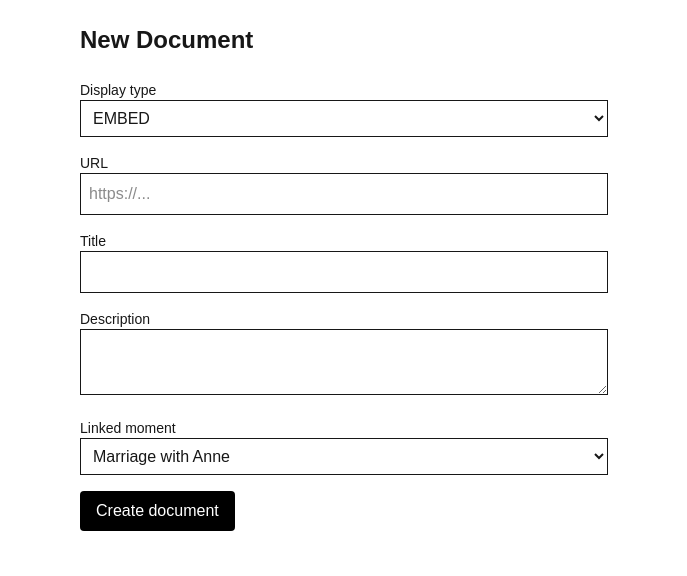
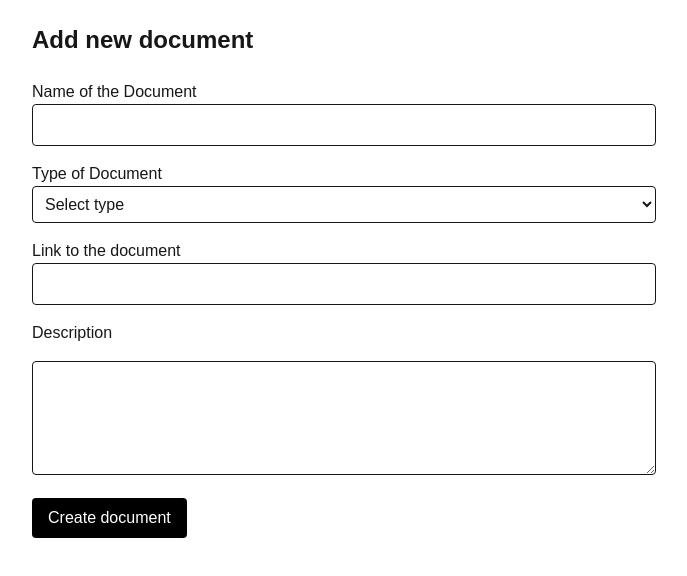
Before and after one commit to tsurubaso/sanbagierboTimeliner, a Next.js app: page /admin/documents/new in a window 1280 px wide. Shown: the top 576 px of the page, without its empty margins (296-983 px from the left). Built offline with nearby package versions, Linux system fonts and the light colour scheme.

Commit message:
Document est fini

```diff
--- a/app/admin/documents/[id]/page.jsx
+++ b/app/admin/documents/[id]/page.jsx
@@ -1,56 +1,155 @@
-export default function Page({ params }) {
-  const { id } = params;
+"use client";
+
+import { useEffect, useState } from "react";
+import { useRouter, useParams } from "next/navigation";
+
+export default function EditDocumentPage() {
+  const { id } = useParams();
+  const router = useRouter();
+
+  const [loading, setLoading] = useState(true);
+
+  const [title, setTitle] = useState("");
+  const [display, setDisplay] = useState("LINK");
+  const [url, setUrl] = useState("");
+  const [description, setDescription] = useState("");
+
+  useEffect(() => {
+    if (!id) return;
+
+    fetch(`/api/documents?id=${id}`)
+      .then((r) => r.json())
+      .then((d) => {
+        if (!d) return;
+
+        setTitle(d.title ?? "");
+        setDisplay(d.display ?? "LINK");
+        setUrl(d.url ?? "");
+        setDescription(d.description ?? "");
+        setLoading(false);
+      });
+  }, [id]);
+
+  if (loading) {
+    return <div className="p-6">Loading…</div>;
+  }
+
+  const handleSave = async (e) => {
+    e.preventDefault();
+
+    await fetch("/api/documents", {
+      method: "PUT",
+      headers: { "Content-Type": "application/json" },
+      body: JSON.stringify({
+        id,
+        title,
+        display,
+        url: url || null,
+        description,
+      }),
+    });
+
+    router.push("/admin/documents");
+  };
+
+  const handleDelete = async () => {
+    if (!confirm("Delete this document?")) return;
+
+    await fetch("/api/documents", {
+      method: "DELETE",
+      headers: { "Content-Type": "application/json" },
+      body: JSON.stringify({ id }),
+    });
+
+    router.push("/admin/documents");
+  };
 
   return (
-    <main className="max-w-xl mx-auto p-6 space-y-6">
-      <h1 className="text-2xl font-bold">
-        Edit Document — {id}
-      </h1>
+    <main className="max-w-4xl mx-auto p-6 space-y-12">
+      {/* Header */}
+      <header className="space-y-1">
+        <h1 className="text-2xl font-bold">Edit Document</h1>
+        <p className="text-sm text-gray-500">
+          Document ID: <span className="font-mono">{id}</span>
+        </p>
+      </header>
 
-      <form className="space-y-4">
+      <form onSubmit={handleSave} className="space-y-10">
+        {/* Identity */}
+        <section className="space-y-2">
+          <label className="block text-sm font-medium">Title</label>
+          <input
+            className="w-full border rounded px-3 py-2"
+            value={title}
+            onChange={(e) => setTitle(e.target.value)}
+            required
+          />
+        </section>
 
-        <div>
-          <label className="block text-sm">Display type</label>
-          <select className="border w-full p-2">
-            <option selected>EMBED</option>
-            <option>LINK</option>
+        {/* Type */}
+        <section className="space-y-4">
+          <h2 className="text-lg font-semibold">Document type</h2>
+
+          <div className="grid grid-cols-2 gap-4">
+            <select
+              className="border rounded px-3 py-2"
+              value={display}
+              onChange={(e) => setDisplay(e.target.value)}
+            >
+              <option value="LINK">LINK</option>
+              <option value="EMBED">EMBED</option>
             </select>
-        </div>
 
-        <div>
-          <label className="block text-sm">URL</label>
             <input
-            className="border w-full p-2"
-            defaultValue="https://pin.it/4UprJqXMC"
+              type="url"
+              className="border rounded px-3 py-2"
+              placeholder={
+                display === "EMBED" ? "Embed URL" : "External link"
+              }
+              value={url}
+              onChange={(e) => setUrl(e.target.value)}
             />
           </div>
+        </section>
 
-        <div>
-          <label className="block text-sm">Title</label>
-          <input
-            className="border w-full p-2"
-            defaultValue="Wedding photo"
+        {/* Description */}
+        <section className="space-y-2">
+          <label className="block text-sm font-medium">Description</label>
+          <textarea
+            rows={4}
+            className="w-full border rounded px-3 py-2"
+            value={description}
+            onChange={(e) => setDescription(e.target.value)}
           />
-        </div>
+        </section>
 
-        <div>
-          <label className="block text-sm">Description</label>
-          <textarea className="border w-full p-2">
-            Jean and Anne wedding day
-          </textarea>
-        </div>
+        {/* Actions */}
+        <section className="flex justify-between pt-6">
+          <button
+            type="button"
+            onClick={handleDelete}
+            className="text-red-600 underline"
+          >
+            Delete document
+          </button>
 
-        <div>
-          <label className="block text-sm">Linked moment</label>
-          <select className="border w-full p-2">
-            <option selected>Marriage with Anne</option>
-            <option>Born in Paris</option>
-          </select>
-        </div>
+          <div className="flex gap-4">
+            <button
+              type="button"
+              onClick={() => router.push("/admin/documents")}
+              className="px-4 py-2 border rounded"
+            >
+              Cancel
+            </button>
 
-        <button className="px-4 py-2 bg-black text-white rounded">
+            <button
+              type="submit"
+              className="px-4 py-2 bg-black text-white rounded"
+            >
               Save changes
             </button>
+          </div>
+        </section>
       </form>
     </main>
   );
--- a/app/admin/documents/new/page.jsx
+++ b/app/admin/documents/new/page.jsx
@@ -1,43 +1,81 @@
-export default function Page() {
+"use client";
+
+import { useState } from "react";
+import { useRouter } from "next/navigation";
+
+export default function NewDocumentPage() {
+  const router = useRouter();
+
+  const [title, setTitle] = useState("");
+  const [display, setDisplay] = useState("");
+  const [url, setUrl] = useState("");
+  const [description, setDescription] = useState("");
+
+  const handleSubmit = async (e) => {
+    e.preventDefault();
+
+    await fetch("/api/documents", {
+      method: "POST",
+      headers: { "Content-Type": "application/json" },
+      body: JSON.stringify({
+        id: "d" + Date.now(),
+        title,
+        display,
+        url,
+        description,
+      }),
+    });
+
+    router.push("/admin/documents");
+  };
+
   return (
-    <main className="max-w-xl mx-auto p-6 space-y-6">
-      <h1 className="text-2xl font-bold">New Document</h1>
+    <main className="max-w-2xl mx-auto p-6 space-y-6">
+      <h1 className="text-2xl font-bold">Add new document</h1>
 
-      <form className="space-y-4">
+      <form onSubmit={handleSubmit} className="space-y-4">
+        <div>
+          <label className="block font-medium">Name of the Document</label>
+          <input
+            type="text"
+            required
+            className="w-full border p-2 rounded"
+            value={title}
+            onChange={(e) => setTitle(e.target.value)}
+          />
+        </div>
 
         <div>
-          <label className="block text-sm">Display type</label>
-          <select className="border w-full p-2">
-            <option>EMBED</option>
-            <option>LINK</option>
+          <label className="block font-medium">Type of Document</label>
+          <select
+            required
+            className="w-full border p-2 rounded"
+            value={display}
+            onChange={(e) => setDisplay(e.target.value)}
+          >
+            <option value="">Select type</option>
+            <option value="EMBED">EMBED</option>
+            <option value="LINK">LINK</option>
           </select>
         </div>
 
         <div>
-          <label className="block text-sm">URL</label>
+          <label className="block font-medium">Link to the document</label>
           <input
-            className="border w-full p-2"
-            placeholder="https://..."
+            type="url"
+            className="w-full border p-2 rounded"
+            value={url}
+            onChange={(e) => setUrl(e.target.value)}
           />
         </div>
 
-        <div>
-          <label className="block text-sm">Title</label>
-          <input className="border w-full p-2" />
-        </div>
-
-        <div>
-          <label className="block text-sm">Description</label>
-          <textarea className="border w-full p-2" />
-        </div>
-
-        <div>
-          <label className="block text-sm">Linked moment</label>
-          <select className="border w-full p-2">
-            <option>Marriage with Anne</option>
-            <option>Born in Paris</option>
-          </select>
-        </div>
+        <label className="block font-medium">Description</label>
+        <textarea
+          value={description}
+          onChange={(e) => setDescription(e.target.value)}
+          rows={4}
+          className="w-full border rounded px-3 py-2"
+        />
 
         <button className="px-4 py-2 bg-black text-white rounded">
           Create document
--- a/app/admin/documents/page.jsx
+++ b/app/admin/documents/page.jsx
@@ -1,9 +1,39 @@
+"use client";
+
 import Link from "next/link";
+import { useEffect, useState } from "react";
 
 export default function Page() {
+  const [documents, setDocuments] = useState([]);
+
+  // fetch documents depuis l'API
+  const fetchDocuments = async () => {
+    const res = await fetch("/api/documents");
+    if (!res.ok) {
+      console.error("Failed to fetch documents");
+    }
+    const data = await res.json();
+    setDocuments(data);
+  };
+
+  useEffect(() => {
+    fetchDocuments();
+  }, []);
+
+  // delete document
+  const handleDelete = async (id) => {
+    if (!confirm("Delete this document?")) return;
+    await fetch("/api/documents", {
+      method: "DELETE",
+      headers: { "Content-Type": "application/json" },
+      body: JSON.stringify({ id }),
+    });
+    fetchDocuments();
+  };
+
   return (
-    <main className="max-w-5xl mx-auto p-6 space-y-8">
-
+    <main className="max-w-4xl mx-auto p-6 space-y-8">
+      {/* Header */}
       <header className="flex justify-between items-center">
         <h1 className="text-2xl font-bold">Documents</h1>
 
@@ -15,38 +45,52 @@ export default function Page() {
         </Link>
       </header>
 
+      {/* List */}
       <section className="border rounded divide-y">
+        {documents.map((p) => (
+          <div
+            key={p.id}
+            className="p-4 flex justify-between gap-6 items-start"
+          >
+            {/* Left content */}
+            <div className="space-y-2">
+              <p className="font-semibold text-lg">{p.title}</p>
 
-        <div className="p-4 flex justify-between items-center">
-          <div>
-            <p className="font-medium">
-              Wedding photo <span className="text-xs">(EMBED)</span>
+              <p className="text-sm text-gray-500">
+                Type: <span className="font-mono">{p.display}</span>
               </p>
-            <p className="text-sm text-gray-500">
-              Moment: Marriage with Anne
-            </p>
+
+              {p.url && (
+                <a
+                  href={p.url}
+                  target="_blank"
+                  rel="noopener noreferrer"
+                  className="text-sm underline text-blue-600 break-all"
+                >
+                  {p.url}
+                </a>
+              )}
+
+              {p.description && (
+                <p className="text-sm text-gray-700">{p.description}</p>
+              )}
             </div>
 
-          <Link href="/admin/documents/d1" className="text-sm underline">
+            {/* Actions */}
+            <div className="flex flex-col gap-2 text-sm">
+              <Link href={`/admin/documents/${p.id}`} className="underline">
                 Edit
               </Link>
+
+              <button
+                onClick={() => handleDelete(p.id)}
+                className="text-red-600 underline"
+              >
+                Delete
+              </button>
             </div>
-
-        <div className="p-4 flex justify-between items-center">
-          <div>
-            <p className="font-medium">
-              Marriage announcement <span className="text-xs">(LINK)</span>
-            </p>
-            <p className="text-sm text-gray-500">
-              Moment: Marriage with Anne
-            </p>
           </div>
-
-          <Link href="/admin/documents/d2" className="text-sm underline">
-            Edit
-          </Link>
-        </div>
-
+        ))}
       </section>
     </main>
   );
--- /dev/null
+++ b/app/api/documents/route.js
@@ -0,0 +1,39 @@
+import { NextResponse } from "next/server";
+import {
+  getAllDocuments,
+  getDocumentById,
+  createDocument,
+  updateDocument,
+  deleteDocument
+} from "@/lib/admin/documents";
+
+export async function GET(request) {
+  const { searchParams } = new URL(request.url);
+  const id = searchParams.get("id");
+
+  if (id) {
+    const document = getDocumentById(id);
+    return NextResponse.json(document ?? null);
+  }
+
+  const documents = getAllDocuments();
+  return NextResponse.json(documents);
+}
+
+export async function POST(req) {
+  const body = await req.json();
+  createDocument(body);
+  return NextResponse.json({ success: true });
+}
+
+export async function PUT(req) {
+  const body = await req.json();
+  updateDocument(body);
+  return NextResponse.json({ success: true });
+}
+
+export async function DELETE(req) {
+  const { id } = await req.json();
+  deleteDocument(id);
+  return NextResponse.json({ success: true });
+}
--- /dev/null
+++ b/lib/admin/documents.js
@@ -0,0 +1,48 @@
+import db from "../db.js";
+
+// READ
+export function getAllDocuments() {
+  return db.prepare("SELECT * FROM documents ORDER BY title").all();
+}
+
+export function getDocumentById(id) {
+  return db.prepare("SELECT * FROM documents WHERE id = ?").get(id);
+}
+
+// CREATE
+export function createDocument({ id, title, display, url, description }) {
+  return db
+    .prepare(
+      `
+      INSERT INTO documents (id, title, display, url, description)
+      VALUES (?, ?, ?, ?, ?)
+    `
+    )
+    .run(id, title, display, url, description);
+}
+
+// UPDATE
+export function updateDocument(document) {
+  const { id, title, display, url, description } = document;
+
+  if (!id) {
+    throw new Error("updateDocument: missing id");
+  }
+
+  db.prepare(
+    `
+    UPDATE documents
+    SET
+      title = ?,
+      display = ?,
+      url = ?,
+      description = ?
+    WHERE id = ?
+  `
+  ).run(title, display, url, description, id);
+}
+
+// DELETE
+export function deleteDocument(id) {
+  return db.prepare("DELETE FROM documents WHERE id = ?").run(id);
+}
```
Also changed, not shown: 2 other files (tests, documents, lock files or other folders). Lines whose indentation alone changed are shown as unchanged.
